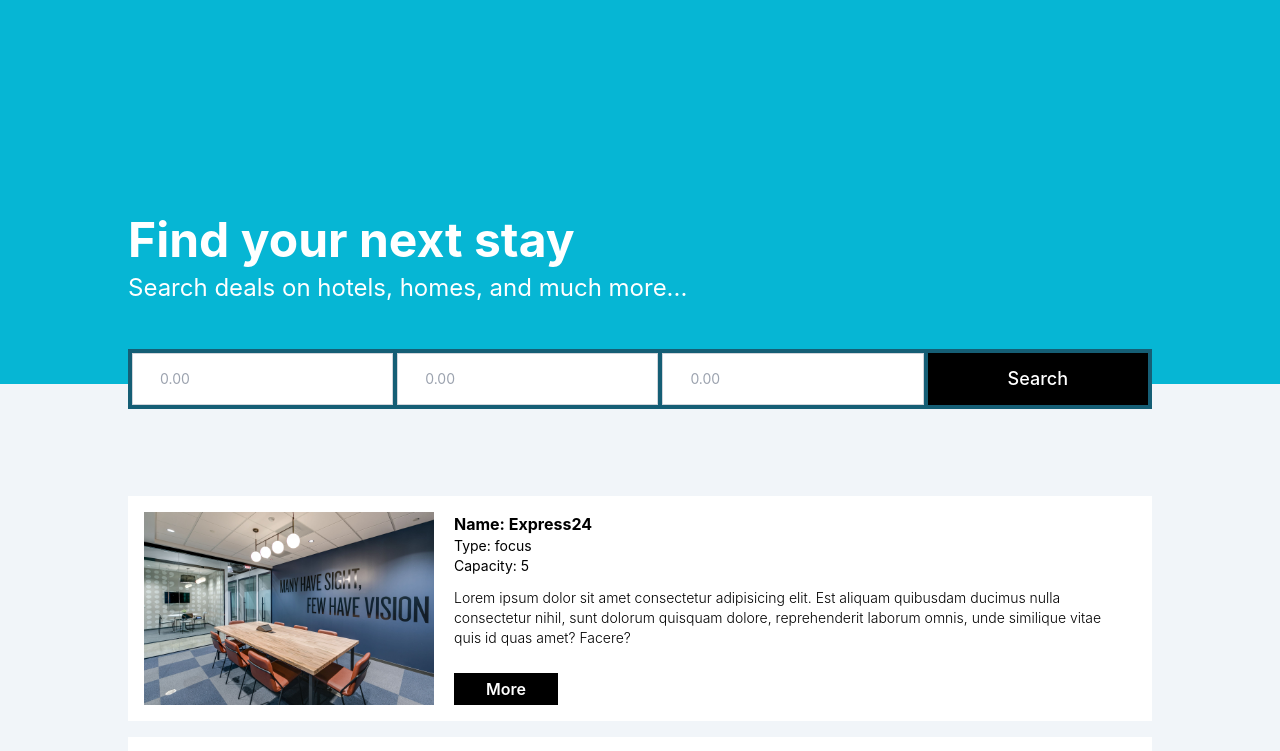
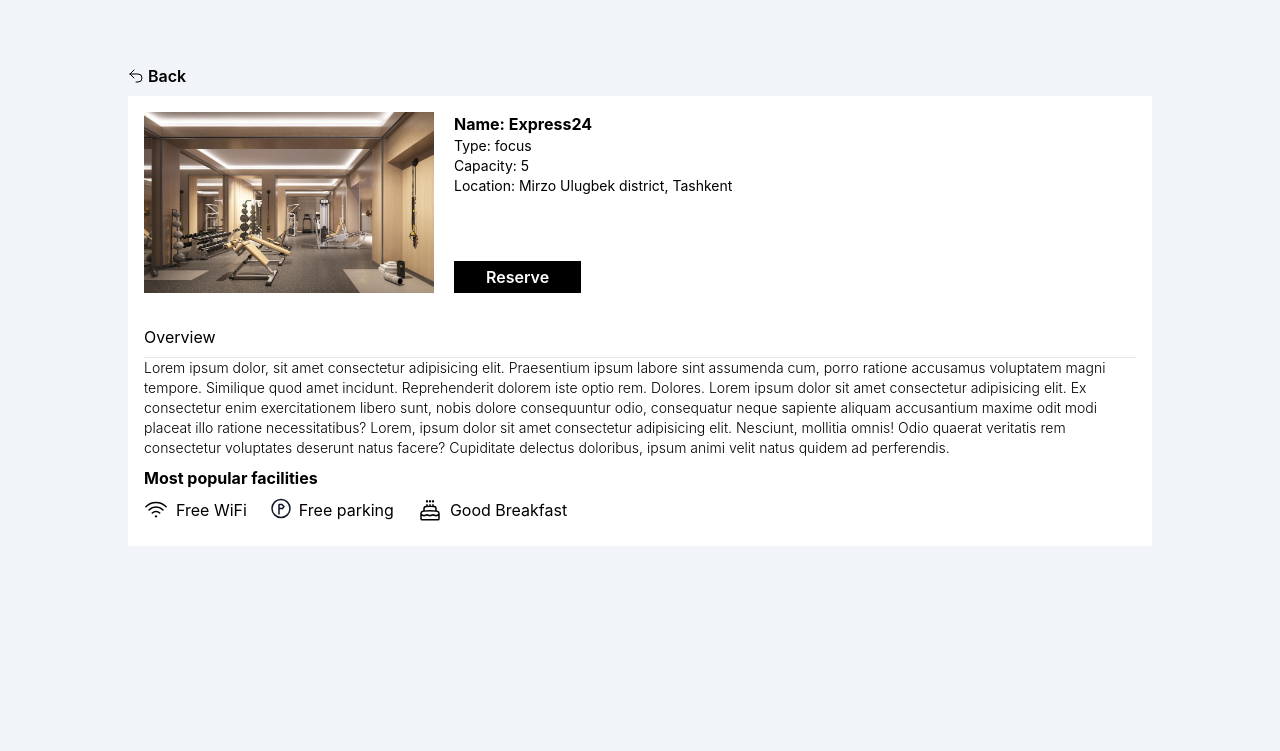
Before and after one commit to mavludacodes/roombooking, a React (Create React App) app in the folder client/: page /room in a window 1280 px wide. Shown: the top 751 px of the page. Built offline with nearby package versions, Linux system fonts and the light colour scheme.

Commit message:
created room page

```diff
--- a/client/package.json
+++ b/client/package.json
@@ -8,6 +8,7 @@
     "@testing-library/user-event": "^13.5.0",
     "react": "^18.2.0",
     "react-dom": "^18.2.0",
+    "react-router-dom": "^6.13.0",
     "react-scripts": "5.0.1",
     "web-vitals": "^2.1.4"
   },
--- a/client/src/index.js
+++ b/client/src/index.js
@@ -1,17 +1,24 @@
-import React from 'react';
-import ReactDOM from 'react-dom/client';
-import './index.css';
-import App from './App';
-import reportWebVitals from './reportWebVitals';
+import React from "react";
+import ReactDOM from "react-dom/client";
+import { BrowserRouter, Route, Routes } from "react-router-dom";
 
-const root = ReactDOM.createRoot(document.getElementById('root'));
-root.render(
+import "./index.css";
+import App from "./App";
+import Room from "./pages/Room";
+// import reportWebVitals from './reportWebVitals';
+
+ReactDOM.createRoot(document.getElementById("root")).render(
   <React.StrictMode>
-    <App />
+    <BrowserRouter basename="/">
+      <Routes>
+        <Route path="/" element={<App />} />
+        <Route path="/room" element={<Room />} />
+      </Routes>
+    </BrowserRouter>
   </React.StrictMode>
 );
 
-// If you want to start measuring performance in your app, pass a function
-// to log results (for example: reportWebVitals(console.log))
-// or send to an analytics endpoint. Learn more: https://bit.ly/CRA-vitals
-reportWebVitals();
+// // If you want to start measuring performance in your app, pass a function
+// // to log results (for example: reportWebVitals(console.log))
+// // or send to an analytics endpoint. Learn more: https://bit.ly/CRA-vitals
+// reportWebVitals();
--- a/client/src/pages/Room.jsx
+++ b/client/src/pages/Room.jsx
@@ -0,0 +1,130 @@
+import React from "react";
+
+import Img from "../images/1.jpg";
+import Img2 from "../images/2.jpg";
+
+export default function Room() {
+  return (
+    <>
+      <div className="ml-32  mt-16">
+        <button className="flex gap-1 items-center font-semibold">
+          <svg
+            xmlns="http://www.w3.org/2000/svg"
+            fill="none"
+            viewBox="0 0 24 24"
+            strokeWidth={1.5}
+            stroke="currentColor"
+            className="w-4 h-4"
+          >
+            <path
+              strokeLinecap="round"
+              strokeLinejoin="round"
+              d="M9 15L3 9m0 0l6-6M3 9h12a6 6 0 010 12h-3"
+            />
+          </svg>
+          Back
+        </button>
+      </div>
+      <div className="bg-white h-[450px] flex flex-col mx-32 p-4 mt-2 gap-8 ">
+        <div className="flex">
+          <div className="w-[310px] ">
+            <div>
+              <img src={Img2} className=" w-[290px] object-contain"></img>
+            </div>
+          </div>
+          <div className=" w-4/6 flex flex-col justify-between  ">
+            <div className="">
+              <p className="font-bold">Name: Express24</p>
+              <p className="text-sm">Type: focus </p>
+              <p className="text-sm">Capacity: 5</p>
+              <p className="text-sm">
+                Location: Mirzo Ulugbek district, Tashkent
+              </p>
+            </div>
+            <div className="">
+              <button className=" bg-black   py-1 px-8 text-white text-base   font-semibold">
+                Reserve
+              </button>
+            </div>
+          </div>
+        </div>
+        <div>
+          <p className="mb-2">Overview</p>
+          <hr />
+          <p className="text-sm font-light">
+            Lorem ipsum dolor, sit amet consectetur adipisicing elit.
+            Praesentium ipsum labore sint assumenda cum, porro ratione accusamus
+            voluptatem magni tempore. Similique quod amet incidunt.
+            Reprehenderit dolorem iste optio rem. Dolores. Lorem ipsum dolor sit
+            amet consectetur adipisicing elit. Ex consectetur enim
+            exercitationem libero sunt, nobis dolore consequuntur odio,
+            consequatur neque sapiente aliquam accusantium maxime odit modi
+            placeat illo ratione necessitatibus? Lorem, ipsum dolor sit amet
+            consectetur adipisicing elit. Nesciunt, mollitia omnis! Odio quaerat
+            veritatis rem consectetur voluptates deserunt natus facere?
+            Cupiditate delectus doloribus, ipsum animi velit natus quidem ad
+            perferendis.
+          </p>
+          <p className="font-bold my-2 ">Most popular facilities</p>
+
+          <div className="flex gap-6">
+            <div className="flex gap-2">
+              <svg
+                xmlns="http://www.w3.org/2000/svg"
+                fill="none"
+                viewBox="0 0 24 24"
+                strokeWidth={1.5}
+                stroke="currentColor"
+                className="w-6 h-6"
+              >
+                <path
+                  strokeLinecap="round"
+                  strokeLinejoin="round"
+                  d="M8.288 15.038a5.25 5.25 0 017.424 0M5.106 11.856c3.807-3.808 9.98-3.808 13.788 0M1.924 8.674c5.565-5.565 14.587-5.565 20.152 0M12.53 18.22l-.53.53-.53-.53a.75.75 0 011.06 0z"
+                />
+              </svg>
+              Free WiFi
+            </div>
+
+            <div className="flex gap-2">
+              {" "}
+              <svg
+                xmlns="http://www.w3.org/2000/svg"
+                width="20"
+                height="21"
+                viewBox="0 0 20 21"
+                fill="none"
+              >
+                <path
+                  d="M8 16V14M8 14V9V6.5H11L13 8.5L11.5 10.5H8V14ZM19 10.5C19 15.4706 14.9706 19.5 10 19.5C5.02944 19.5 1 15.4706 1 10.5C1 5.52944 5.02944 1.5 10 1.5C14.9706 1.5 19 5.52944 19 10.5Z"
+                  stroke="#0F172A"
+                  stroke-width="1.5"
+                  stroke-linecap="round"
+                  stroke-linejoin="round"
+                />
+              </svg>{" "}
+              Free parking
+            </div>
+            <div className="flex gap-2">
+              <svg
+                xmlns="http://www.w3.org/2000/svg"
+                fill="none"
+                viewBox="0 0 24 24"
+                strokeWidth={1.5}
+                stroke="currentColor"
+                className="w-6 h-6"
+              >
+                <path
+                  strokeLinecap="round"
+                  strokeLinejoin="round"
+                  d="M12 8.25v-1.5m0 1.5c-1.355 0-2.697.056-4.024.166C6.845 8.51 6 9.473 6 10.608v2.513m6-4.87c1.355 0 2.697.055 4.024.165C17.155 8.51 18 9.473 18 10.608v2.513m-3-4.87v-1.5m-6 1.5v-1.5m12 9.75l-1.5.75a3.354 3.354 0 01-3 0 3.354 3.354 0 00-3 0 3.354 3.354 0 01-3 0 3.354 3.354 0 00-3 0 3.354 3.354 0 01-3 0L3 16.5m15-3.38a48.474 48.474 0 00-6-.37c-2.032 0-4.034.125-6 .37m12 0c.39.049.777.102 1.163.16 1.07.16 1.837 1.094 1.837 2.175v5.17c0 .62-.504 1.124-1.125 1.124H4.125A1.125 1.125 0 013 20.625v-5.17c0-1.08.768-2.014 1.837-2.174A47.78 47.78 0 016 13.12M12.265 3.11a.375.375 0 11-.53 0L12 2.845l.265.265zm-3 0a.375.375 0 11-.53 0L9 2.845l.265.265zm6 0a.375.375 0 11-.53 0L15 2.845l.265.265z"
+                />
+              </svg>
+              Good Breakfast
+            </div>
+          </div>
+        </div>
+      </div>
+    </>
+  );
+}
```
Also changed, not shown: 1 other file (tests, documents, lock files or other folders).
